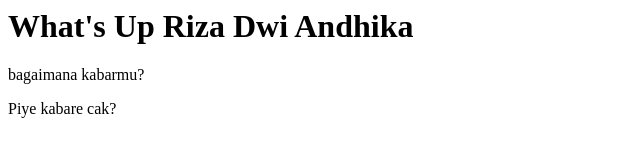
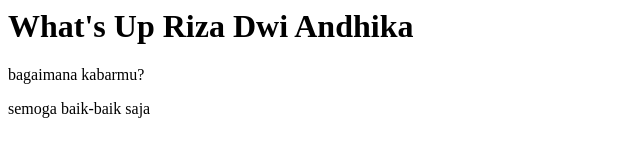
Before and after one commit to rizadwiandhika/riza-git-test, a plain HTML site: page index.html in a window 1280 px wide. Shown: the full height of the page, 0-640 px from the left. Drawn offline with Linux system fonts and the light colour scheme.

Commit message:
bagaimana & semoga baik

```diff
--- a/index.html
+++ b/index.html
@@ -8,8 +8,7 @@
 
     <h1>What's Up Riza Dwi Andhika</h1>
     <p>bagaimana kabarmu?</p>
-
-    <p>Piye kabare cak?</p>
+    <p>semoga baik-baik saja</p>
 
 </body>
 </html>
```
